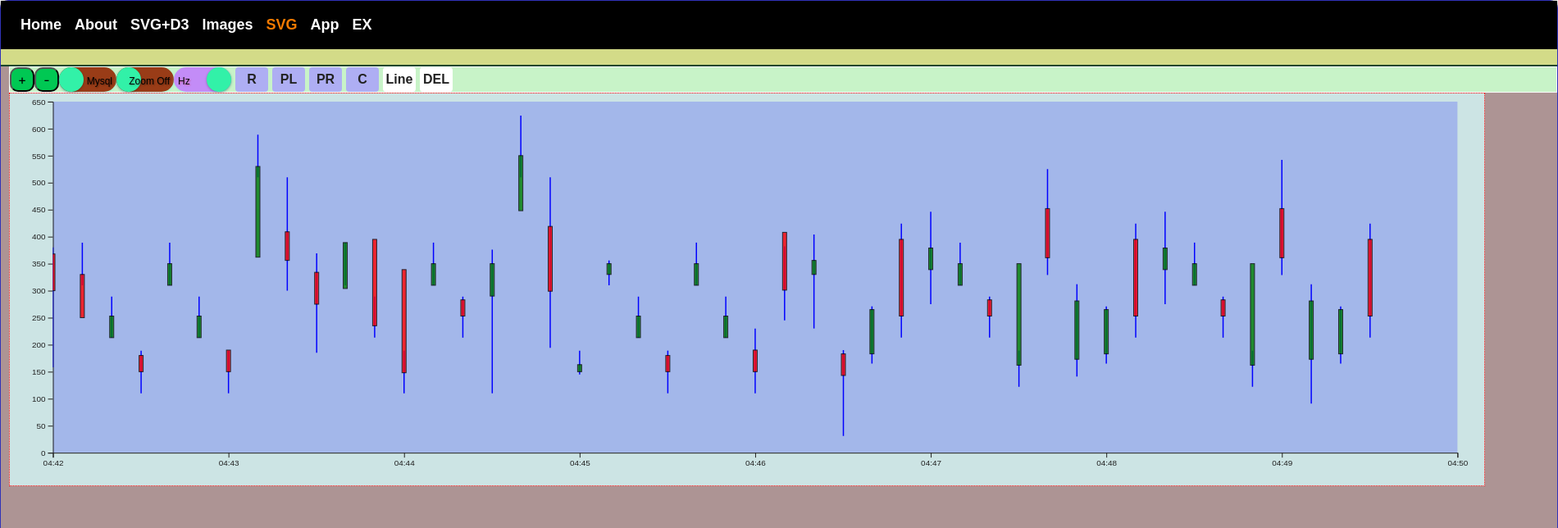
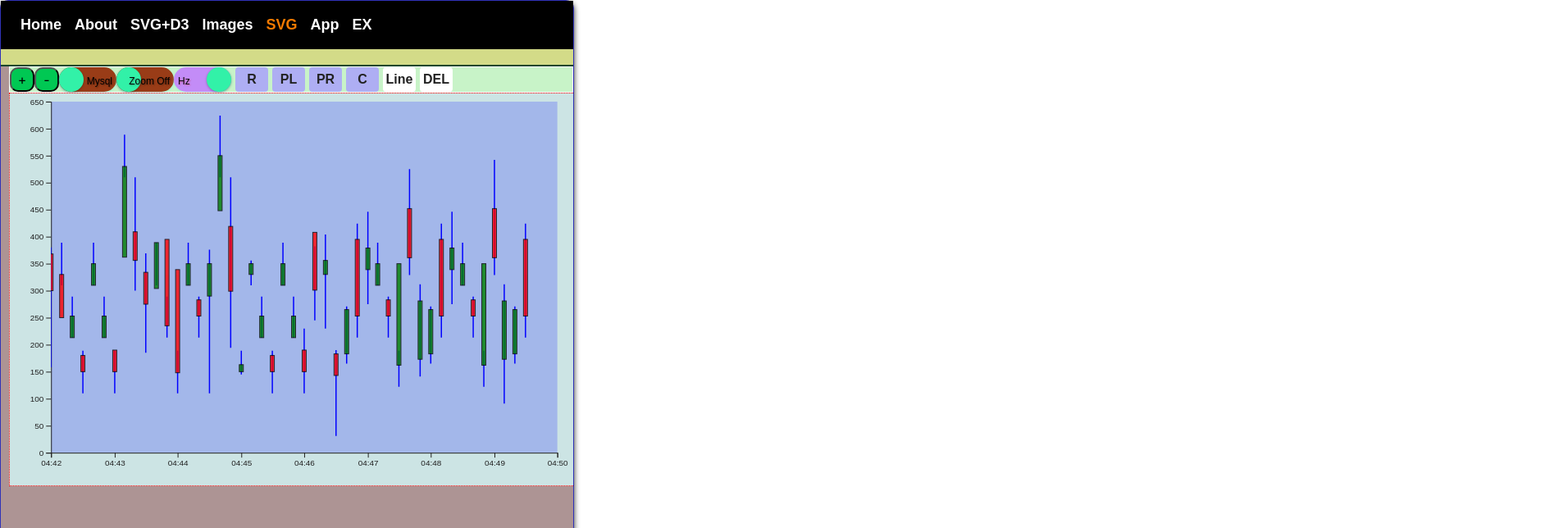
Before and after one commit to anuruddhhit07/baseApp, a React (Create React App) app: page /svgimg in a window 1280 px wide. Shown: the top 644 px of the page at 82% size, 1900 px wide, since content can reach past the window. Built offline with nearby package versions, Linux system fonts and the light colour scheme; a web font is replaced by a local one.

Commit message:
Update dimsion_red.js and styles.scss

```diff
--- a/src/Component/FunctionRed/Reducer/dimsion_red.js
+++ b/src/Component/FunctionRed/Reducer/dimsion_red.js
@@ -7,7 +7,7 @@ import {
   } from "../ActionTypes/data_acty";
 
 
-  const weightmain=1800
+  const weightmain=700
   const heightmain=480
 
 
--- a/src/styles.scss
+++ b/src/styles.scss
@@ -6,7 +6,7 @@
 }
 
 .container {
-  width: 1900px;
+  width: 700px;
   height: 800px;
   max-width:1900px;
   max-height: 800px;
```
